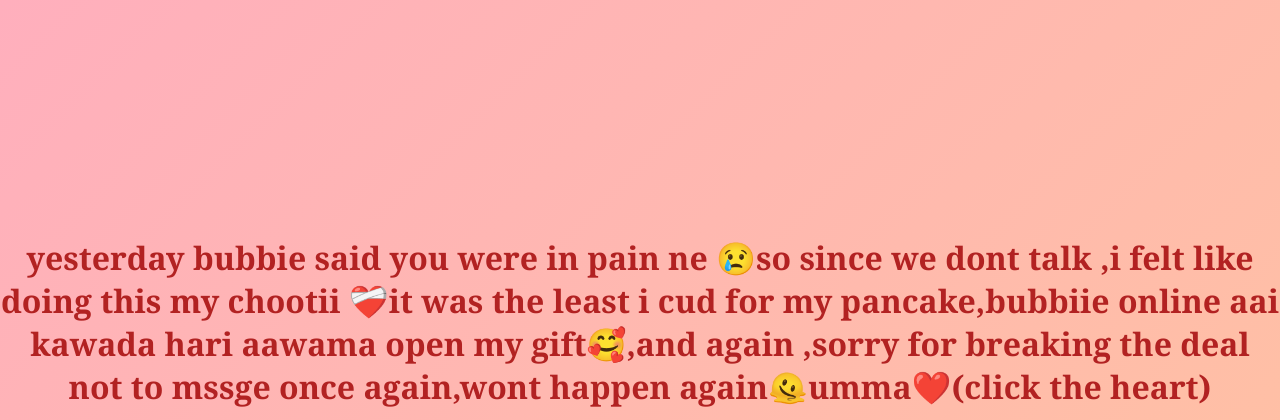
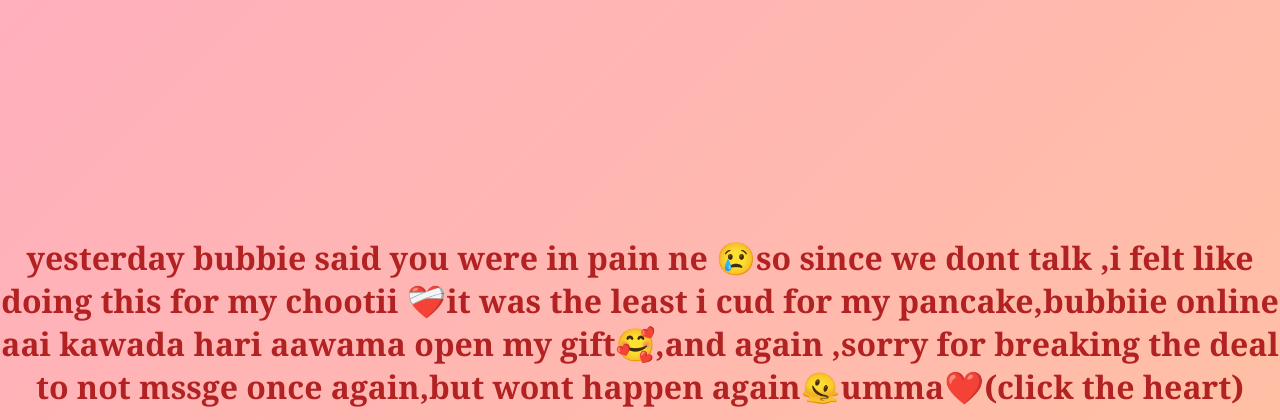
Before and after one commit to sup4chiran2/flwrsfrlele, a plain HTML site: page index.html in a window 1280 px wide. Shown: the top 420 px of the page. Drawn offline with Linux system fonts and the light colour scheme.

Commit message:
Update index.html

```diff
--- a/index.html
+++ b/index.html
@@ -33,7 +33,7 @@
     </style>
 </head>
 <body>
-    <h1>yesterday bubbie said you were in pain ne 😢so since we dont talk ,i felt like doing this my chootii ❤️‍🩹it was the least i cud for my pancake,bubbiie online aai kawada hari aawama open my gift🥰,and again ,sorry for breaking the deal not to mssge once again,wont happen again🫠umma❤️(click the heart)</h1>
+    <h1>yesterday bubbie said you were in pain ne 😢so since we dont talk ,i felt like doing this for my chootii ❤️‍🩹it was the least i cud for my pancake,bubbiie online aai kawada hari aawama open my gift🥰,and again ,sorry for breaking the deal to not mssge once again,but wont happen again🫠umma❤️(click the heart)</h1>
     <div class="heart" onclick="window.location.href='index2.html'">❤️</div>
 </body>
 </html>
```
